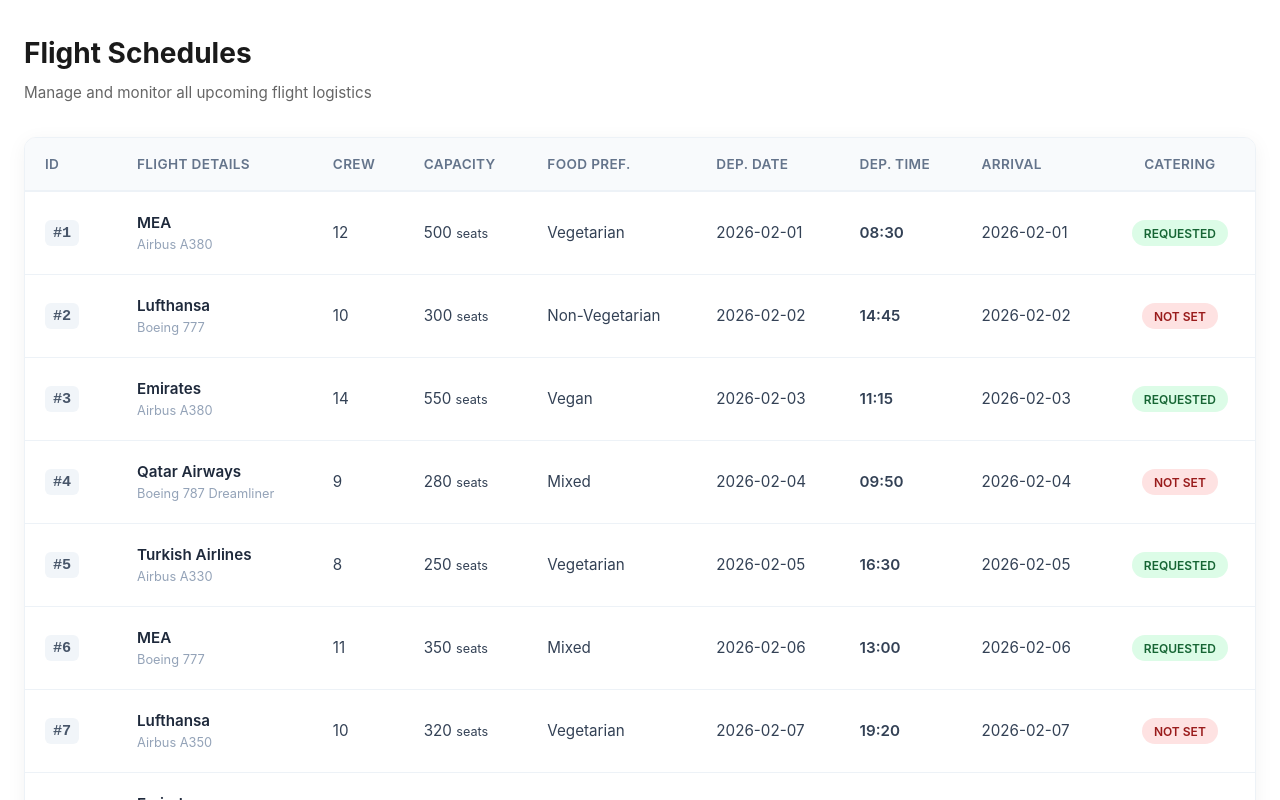
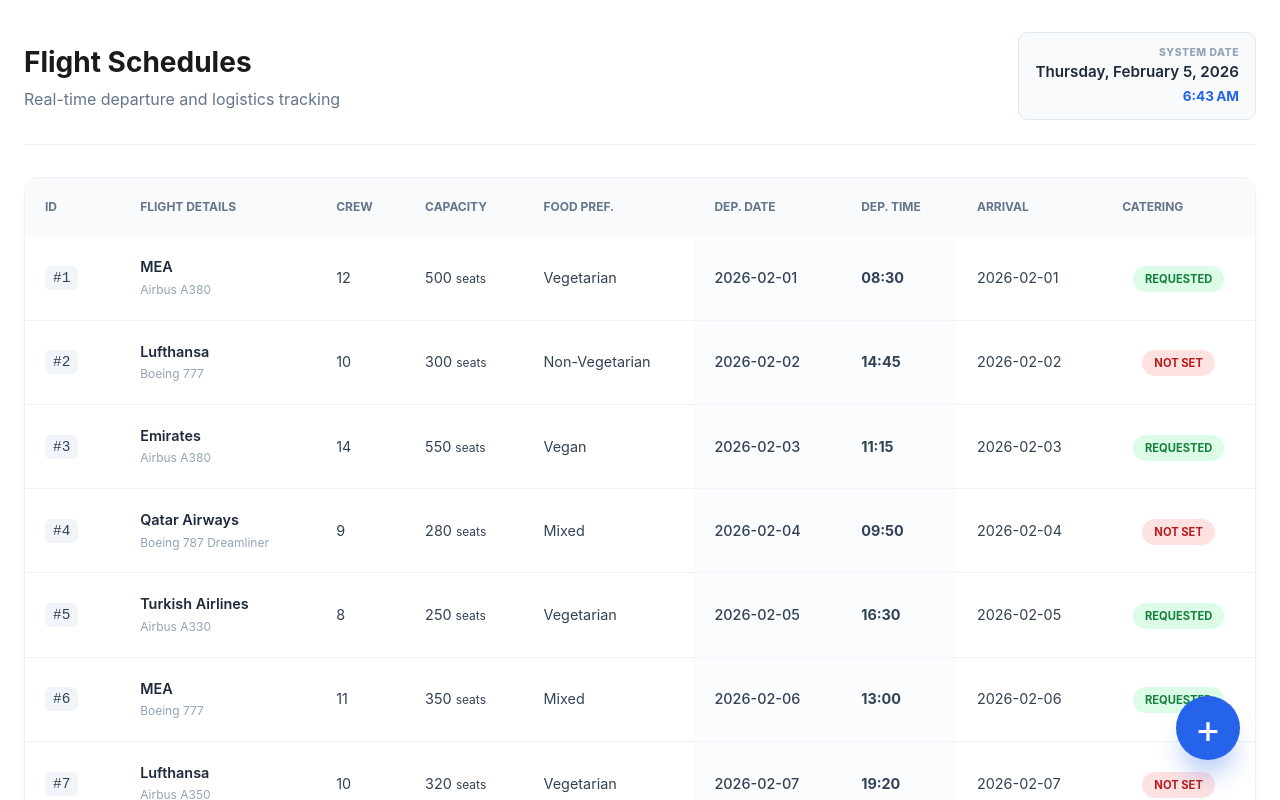
Before and after one commit to JamilShoujah/FlightManagementAPP-Angular, an Angular app: page /flights in a window 1280 px wide. Shown: the top 800 px of the page. Built offline with nearby package versions, Linux system fonts and the light colour scheme.

Commit message:
jamil saftey commit

```diff
--- a/src/app/pages/view-flights/view-flights.html
+++ b/src/app/pages/view-flights/view-flights.html
@@ -1,8 +1,17 @@
 <div class="flights-container">
-  <div class="header-section">
-    <h2>Flight Schedules</h2>
-    <p>Manage and monitor all upcoming flight logistics</p>
-  </div>
+  <header class="header-section">
+    <div class="header-top">
+      <div class="title-group">
+        <h2>Flight Schedules</h2>
+        <p>Real-time departure and logistics tracking</p>
+      </div>
+      <div class="date-display">
+        <span class="label">System Date</span>
+        <span class="value">{{ today | date: 'fullDate' }}</span>
+        <span class="time">{{ today | date: 'shortTime' }}</span>
+      </div>
+    </div>
+  </header>
 
   <div class="table-wrapper">
     <table class="modern-table">
@@ -19,7 +28,6 @@
           <th class="text-center">Catering</th>
         </tr>
       </thead>
-
       <tbody>
         <tr *ngFor="let flight of flights">
           <td class="id-column">
@@ -34,7 +42,7 @@
           <td>{{ flight.crewCount }}</td>
           <td>{{ flight.seats }} <small>seats</small></td>
           <td>{{ flight.preferredFood }}</td>
-          <td>{{ flight.departureDate }}</td>
+          <td class="highlight-cell">{{ flight.departureDate }}</td>
           <td class="time-cell">{{ flight.departureTime }}</td>
           <td>{{ flight.arrivalDate }}</td>
           <td class="text-center">
@@ -47,3 +55,88 @@
     </table>
   </div>
 </div>
+
+<button class="fab-button" (click)="openModal()" aria-label="Add Flight">
+  <span class="plus-icon">+</span>
+</button>
+
+<div class="modal-overlay" *ngIf="isModalOpen">
+  <div class="modal-card">
+    <div class="modal-header">
+      <h3>Register New Flight</h3>
+      <button class="close-btn" (click)="closeModal()">&times;</button>
+    </div>
+
+    <form [formGroup]="flightForm" (ngSubmit)="onSubmit()" class="modal-form">
+      <div class="form-row">
+        <div class="form-group">
+          <label>Airline Brand</label>
+          <input type="text" formControlName="brand" placeholder="e.g. Emirates" />
+        </div>
+        <div class="form-group">
+          <label>Plane Type</label>
+          <input type="text" formControlName="planeType" placeholder="e.g. Boeing 747" />
+        </div>
+      </div>
+
+      <div class="form-row">
+        <div class="form-group">
+          <label>Crew Count</label>
+          <input type="number" formControlName="crewCount" />
+        </div>
+        <div class="form-group">
+          <label>Total Seats</label>
+          <input type="number" formControlName="seats" />
+        </div>
+      </div>
+
+      <div class="form-group">
+        <label>Preferred Food Service</label>
+        <input type="text" formControlName="preferredFood" placeholder="e.g. Vegetarian" />
+      </div>
+
+      <div class="form-row">
+        <div class="form-group">
+          <label>Departure Date</label>
+          <input
+            type="date"
+            formControlName="departureDate"
+            [min]="minDepartureDate"
+            (change)="checkFoodEligibility()"
+          />
+        </div>
+        <div class="form-group">
+          <label>Departure Time</label>
+          <input type="time" formControlName="departureTime" (change)="checkFoodEligibility()" />
+        </div>
+      </div>
+
+      <div class="form-group">
+        <label>Arrival Date</label>
+        <input
+          type="date"
+          formControlName="arrivalDate"
+          [min]="flightForm.get('departureDate')?.value || minDepartureDate"
+        />
+      </div>
+
+      <div
+        class="form-group checkbox-group"
+        [class.disabled-opacity]="flightForm.get('foodRequested')?.disabled"
+      >
+        <input type="checkbox" id="foodReq" formControlName="foodRequested" />
+        <label for="foodReq">Catering Service Requested</label>
+        <small *ngIf="flightForm.get('foodRequested')?.disabled" class="notice-text"
+          >Requires 24h notice</small
+        >
+      </div>
+
+      <div class="modal-actions">
+        <button type="button" class="btn-secondary" (click)="closeModal()">Cancel</button>
+        <button type="submit" class="btn-primary" [disabled]="flightForm.invalid">
+          Add Flight
+        </button>
+      </div>
+    </form>
+  </div>
+</div>
--- a/src/app/pages/view-flights/view-flights.scss
+++ b/src/app/pages/view-flights/view-flights.scss
@@ -2,123 +2,280 @@
   max-width: 1300px;
   margin: 2rem auto;
   padding: 0 1.5rem;
-  font-family: 'Inter', sans-serif; // Assuming a modern font is available
+  font-family: 'Inter', system-ui, sans-serif;
 
   .header-section {
     margin-bottom: 2rem;
+    .header-top {
+      display: flex;
+      justify-content: space-between;
+      align-items: center;
+      padding-bottom: 1.5rem;
+      border-bottom: 1px solid #edf2f7;
+
       h2 {
         font-size: 1.75rem;
         font-weight: 700;
         color: #1a1a1a;
-      margin-bottom: 0.5rem;
+        margin: 0;
       }
       p {
-      color: #666;
+        color: #64748b;
+        margin: 0.25rem 0 0;
+      }
+
+      .date-display {
+        text-align: right;
+        background: #f8fafc;
+        padding: 0.75rem 1rem;
+        border-radius: 10px;
+        border: 1px solid #e2e8f0;
+        .label {
+          display: block;
+          font-size: 0.65rem;
+          text-transform: uppercase;
+          color: #94a3b8;
+          font-weight: 800;
+          letter-spacing: 0.05em;
+        }
+        .value {
+          display: block;
           font-size: 0.95rem;
+          font-weight: 600;
+          color: #1e293b;
+        }
+        .time {
+          font-size: 0.85rem;
+          color: #2563eb;
+          font-weight: 700;
+        }
+      }
     }
   }
 
   .table-wrapper {
-    background: #ffffff;
-    border-radius: 12px;
-    box-shadow: 0 4px 20px rgba(0, 0, 0, 0.05);
+    background: #fff;
+    border-radius: 14px;
+    box-shadow: 0 10px 15px -3px rgba(0, 0, 0, 0.04);
+    border: 1px solid #edf2f7;
     overflow: hidden;
-    border: 1px solid #edf2f7;
   }
 
   .modern-table {
     width: 100%;
     border-collapse: collapse;
+    thead th {
+      background: #f8fafc;
+      padding: 1.25rem;
+      font-size: 0.75rem;
+      color: #64748b;
+      text-transform: uppercase;
+      font-weight: 700;
       text-align: left;
-
-    thead {
-      background-color: #f8fafc;
-      border-bottom: 2px solid #edf2f7;
-
-      th {
-        padding: 1rem 1.25rem;
-        font-size: 0.85rem;
-        text-transform: uppercase;
-        letter-spacing: 0.025em;
-        color: #64748b;
-        font-weight: 600;
     }
+    tbody td {
+      padding: 1.25rem;
+      border-bottom: 1px solid #f1f5f9;
+      color: #334155;
+      font-size: 0.9rem;
     }
 
-    tbody {
-      tr {
-        transition: background-color 0.2s ease;
-        border-bottom: 1px solid #edf2f7;
-
-        &:hover {
-          background-color: #f1f5f9;
+    .highlight-cell {
+      background-color: #fbfcfe;
+      font-weight: 500;
+    }
+    .time-cell {
+      font-weight: 700;
+      color: #2563eb;
+      background-color: #fbfcfe;
+    }
+    .id-badge {
+      background: #f1f5f9;
+      padding: 4px 8px;
+      border-radius: 6px;
+      font-family: monospace;
+    }
+    .brand-name {
+      font-weight: 600;
+      color: #1e293b;
+      display: block;
+    }
+    .plane-type {
+      font-size: 0.75rem;
+      color: #94a3b8;
     }
 
-        td {
-          padding: 1.25rem;
-          color: #334155;
-          vertical-align: middle;
-          font-size: 0.95rem;
+    .status-pill {
+      padding: 6px 12px;
+      border-radius: 20px;
+      font-size: 0.7rem;
+      font-weight: 700;
+      text-transform: uppercase;
+      &.status-yes {
+        background: #dcfce7;
+        color: #15803d;
+      }
+      &.status-no {
+        background: #fee2e2;
+        color: #b91c1c;
+      }
     }
   }
 }
 
-    // Custom Cell Styles
-    .id-badge {
-      background: #f1f5f9;
-      padding: 0.25rem 0.5rem;
-      border-radius: 6px;
-      font-family: monospace;
-      font-weight: 600;
-      color: #475569;
-    }
-
-    .brand-info {
+.fab-button {
+  position: fixed;
+  bottom: 2.5rem;
+  right: 2.5rem;
+  width: 64px;
+  height: 64px;
+  border-radius: 50%;
+  background: #2563eb;
+  color: #fff;
+  border: none;
+  box-shadow: 0 20px 25px -5px rgba(37, 99, 235, 0.3);
+  cursor: pointer;
   display: flex;
-      flex-direction: column;
-      .brand-name {
-        font-weight: 600;
-        color: #1e293b;
-      }
-      .plane-type {
-        font-size: 0.8rem;
-        color: #94a3b8;
+  align-items: center;
+  justify-content: center;
+  font-size: 2.5rem;
+  transition: all 0.2s cubic-bezier(0.4, 0, 0.2, 1);
+  z-index: 900;
+  &:hover {
+    transform: scale(1.1) rotate(90deg);
+    background: #1d4ed8;
   }
 }
 
-    .time-cell {
-      font-weight: 600;
-      color: var(--color-primary-blue, #2563eb);
+.modal-overlay {
+  position: fixed;
+  inset: 0;
+  background: rgba(15, 23, 42, 0.7);
+  backdrop-filter: blur(10px);
+  display: flex;
+  align-items: center;
+  justify-content: center;
+  z-index: 1000;
+
+  .modal-card {
+    background: #fff;
+    width: 95%;
+    max-width: 550px;
+    border-radius: 16px;
+    padding: 2rem;
+    box-shadow: 0 25px 50px -12px rgba(0, 0, 0, 0.25);
+    animation: slideUp 0.3s ease-out;
+
+    .modal-header {
+      display: flex;
+      justify-content: space-between;
+      margin-bottom: 2rem;
+      h3 {
+        font-size: 1.5rem;
+        font-weight: 800;
+        color: #0f172a;
+        margin: 0;
+      }
+      .close-btn {
+        background: none;
+        border: none;
+        font-size: 2rem;
+        color: #94a3b8;
+        cursor: pointer;
+      }
     }
 
-    .status-pill {
-      padding: 0.35rem 0.75rem;
-      border-radius: 999px;
-      font-size: 0.75rem;
-      font-weight: 600;
-      text-transform: uppercase;
-
-      &.status-yes {
-        background-color: #dcfce7;
-        color: #166534;
+    .form-group {
+      margin-bottom: 1.25rem;
+      display: flex;
+      flex-direction: column;
+      label {
+        font-size: 0.8rem;
+        font-weight: 700;
+        color: #475569;
+        margin-bottom: 0.5rem;
+      }
+      input {
+        padding: 0.75rem;
+        border: 1px solid #e2e8f0;
+        border-radius: 8px;
+        font-size: 0.95rem;
+        outline-color: #2563eb;
+      }
     }
 
-      &.status-no {
-        background-color: #fee2e2;
-        color: #991b1b;
+    .form-row {
+      display: grid;
+      grid-template-columns: 1fr 1fr;
+      gap: 1.25rem;
+    }
+
+    .checkbox-group {
+      flex-direction: row;
+      align-items: center;
+      gap: 0.75rem;
+      background: #f8fafc;
+      padding: 1rem;
+      border-radius: 8px;
+      input {
+        width: 20px;
+        height: 20px;
+        cursor: pointer;
+      }
+      label {
+        margin: 0;
+        cursor: pointer;
+      }
+      .notice-text {
+        color: #e11d48;
+        font-size: 0.7rem;
+        font-weight: 600;
+        margin-left: auto;
+      }
+    }
+
+    .disabled-opacity {
+      opacity: 0.5;
+      filter: grayscale(1);
+    }
+
+    .modal-actions {
+      display: flex;
+      justify-content: flex-end;
+      gap: 1rem;
+      margin-top: 2rem;
+      .btn-secondary {
+        background: #f1f5f9;
+        border: none;
+        padding: 0.8rem 1.5rem;
+        border-radius: 8px;
+        font-weight: 600;
+        cursor: pointer;
+      }
+      .btn-primary {
+        background: #2563eb;
+        color: #fff;
+        border: none;
+        padding: 0.8rem 1.5rem;
+        border-radius: 8px;
+        font-weight: 600;
+        cursor: pointer;
+        &:disabled {
+          background: #cbd5e1;
+          cursor: not-allowed;
+        }
+      }
     }
   }
 }
 
-  .text-center {
-    text-align: center;
+@keyframes slideUp {
+  from {
+    opacity: 0;
+    transform: translateY(30px);
+  }
+  to {
+    opacity: 1;
+    transform: translateY(0);
   }
 }
-
-/* Responsive optimization remains similar but with cleaner spacing */
-@media (max-width: 1024px) {
-  .modern-table {
-    display: block;
-    overflow-x: auto; // Allows horizontal scroll on tablets instead of breaking the layout too early
-  }
-}
--- a/src/app/pages/view-flights/view-flights.ts
+++ b/src/app/pages/view-flights/view-flights.ts
@@ -1,25 +1,107 @@
-// src/app/pages/view-flights/view-flights.ts
 import { Component, OnInit } from '@angular/core';
 import { CommonModule } from '@angular/common';
 import { FlightService } from '../../services/flights.service';
 import { Flight } from '../../models/flights.model';
-import { AsyncPipe, NgFor } from '@angular/common';
+import { FormBuilder, FormGroup, ReactiveFormsModule, Validators } from '@angular/forms';
 
 @Component({
   selector: 'app-view-flights',
   standalone: true,
-  imports: [CommonModule, NgFor, AsyncPipe],
+  imports: [CommonModule, ReactiveFormsModule],
   templateUrl: './view-flights.html',
   styleUrls: ['./view-flights.scss'],
 })
 export class ViewFlights implements OnInit {
   flights: Flight[] = [];
+  isModalOpen = false;
+  flightForm: FormGroup;
+  today: Date = new Date();
+  minDepartureDate: string = '';
 
-  constructor(private flightService: FlightService) {}
+  constructor(
+    private flightService: FlightService,
+    private fb: FormBuilder,
+  ) {
+    this.flightForm = this.fb.group({
+      brand: ['', Validators.required],
+      planeType: ['', Validators.required],
+      crewCount: [null, [Validators.required, Validators.min(1)]],
+      seats: [null, [Validators.required, Validators.min(1)]],
+      preferredFood: ['', Validators.required],
+      departureDate: ['', Validators.required],
+      departureTime: ['', Validators.required],
+      arrivalDate: ['', Validators.required],
+      foodRequested: [{ value: false, disabled: false }],
+    });
+  }
 
   ngOnInit(): void {
+    this.updateSystemTime();
     this.flightService.getFlights().subscribe((data) => {
       this.flights = data;
+      this.sortFlights();
+    });
+
+    this.minDepartureDate = new Date().toISOString().split('T')[0];
+    setInterval(() => this.updateSystemTime(), 60000);
+  }
+
+  updateSystemTime() {
+    this.today = new Date();
+  }
+
+  private sortFlights() {
+    this.flights.sort((a, b) => {
+      const timeA = new Date(`${a.departureDate}T${a.departureTime}`).getTime();
+      const timeB = new Date(`${b.departureDate}T${b.departureTime}`).getTime();
+      return timeA - timeB;
     });
   }
+
+  checkFoodEligibility() {
+    const dDate = this.flightForm.get('departureDate')?.value;
+    const dTime = this.flightForm.get('departureTime')?.value;
+
+    if (dDate && dTime) {
+      const departure = new Date(`${dDate}T${dTime}`);
+      const limit = new Date(this.today.getTime() + 24 * 60 * 60 * 1000);
+      const foodControl = this.flightForm.get('foodRequested');
+
+      if (departure < limit) {
+        foodControl?.setValue(false);
+        foodControl?.disable();
+      } else {
+        foodControl?.enable();
+      }
+    }
+  }
+
+  onSubmit() {
+    if (this.flightForm.invalid) return;
+
+    const arrival = new Date(this.flightForm.value.arrivalDate);
+    const departureDay = new Date(this.flightForm.value.departureDate);
+
+    if (arrival < departureDay) {
+      alert('Error: Arrival date cannot be earlier than the departure date.');
+      return;
+    }
+
+    const newFlight: Flight = {
+      ...this.flightForm.getRawValue(),
+      id: this.flights.length > 0 ? Math.max(...this.flights.map((f) => f.id)) + 1 : 1,
+    };
+
+    this.flightService.addFlight(newFlight);
+    this.sortFlights();
+    this.closeModal();
+  }
+
+  openModal() {
+    this.isModalOpen = true;
+  }
+  closeModal() {
+    this.isModalOpen = false;
+    this.flightForm.reset({ foodRequested: false });
+  }
 }
```
Also changed, not shown: src/app/services/flights.service.ts (+11 -5 lines). Lines whose indentation alone changed are shown as unchanged.
